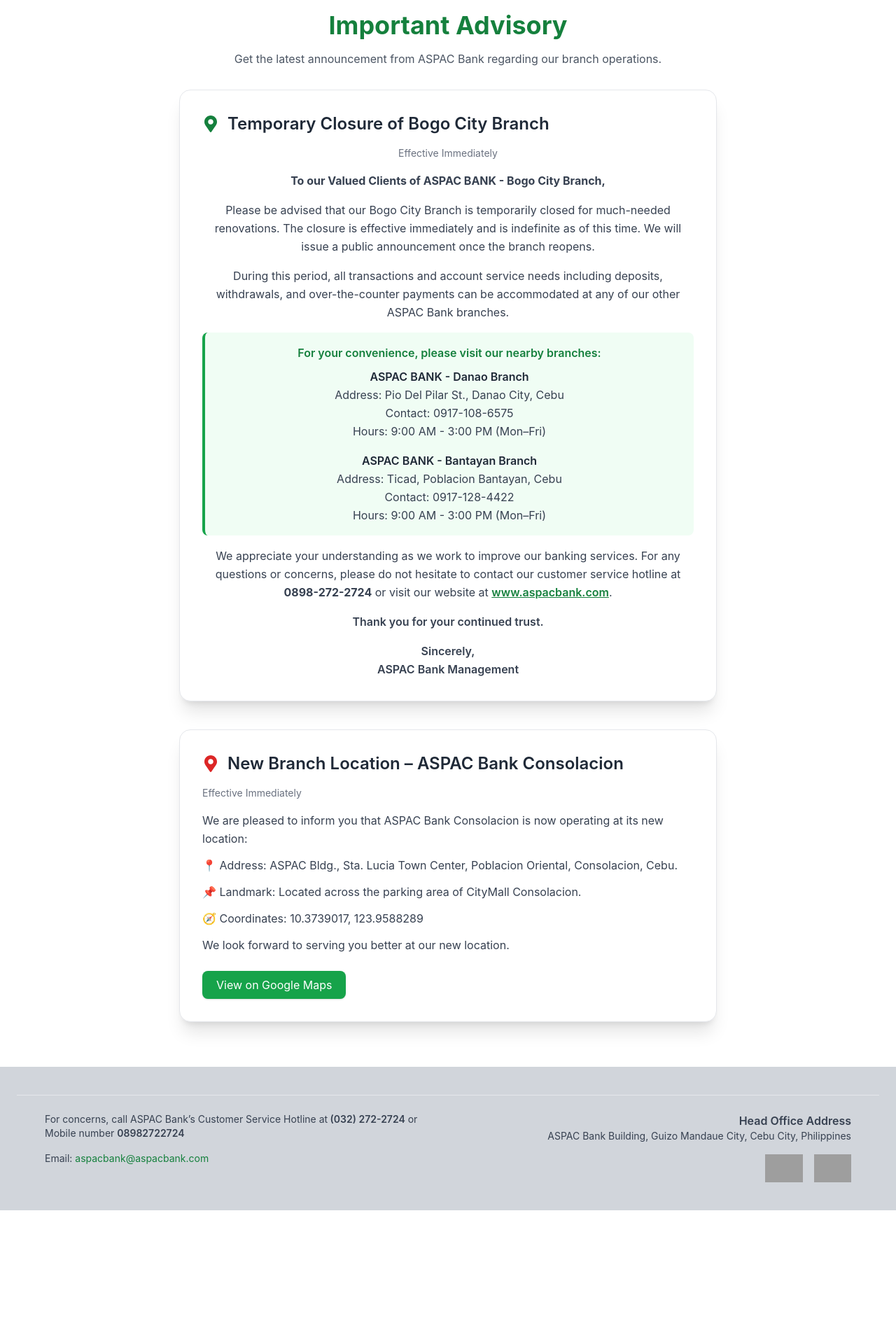
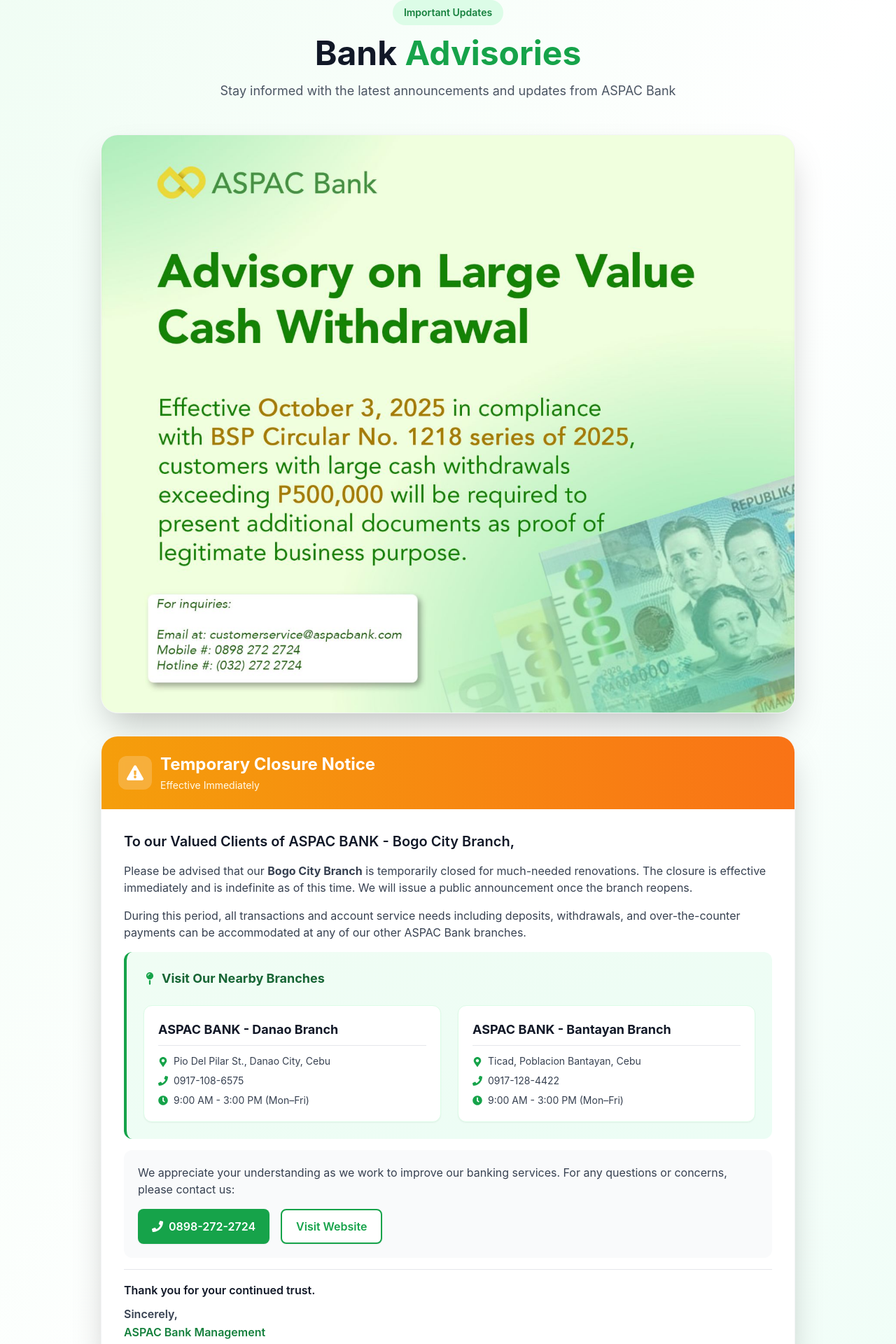
Before and after one commit to Christian-aspacbank/aspacbank, a React (Create React App) app: page /advisories in a window 1280 px wide. Shown: the part 120-2040 px from the top of the page at 70% size. Before the commit the page ends 1849 px from the top, so only its background shows below. Built offline with nearby package versions, Linux system fonts and the light colour scheme; grey boxes are pictures that could not be loaded.

Commit message:
advisory added
advisory added - large value cash withdrawal

```diff
--- a/src/Pages/Advisories.tsx
+++ b/src/Pages/Advisories.tsx
@@ -1,6 +1,12 @@
 import React from "react";
 import { motion } from "framer-motion";
-import { FaMapMarkerAlt } from "react-icons/fa";
+import {
+  FaMapMarkerAlt,
+  FaExclamationTriangle,
+  FaPhone,
+  FaClock,
+  FaMapPin,
+} from "react-icons/fa";
 
 type Advisory = {
   title: string;
@@ -31,144 +37,237 @@
   const { title, date, content, Icon, iconColor, googleMapsUrl } = advisory;
 
   return (
+    <div className="min-h-screen bg-gradient-to-br from-green-50 via-white to-emerald-50">
       <motion.div
         initial={{ opacity: 0 }}
         animate={{ opacity: 1 }}
         transition={{ duration: 0.8 }}
-      className="container mx-auto px-4 py-16"
+        className="container mx-auto px-4 py-12 max-w-5xl"
       >
+        {/* Header Section */}
         <motion.div
           initial={{ y: -30, opacity: 0 }}
           animate={{ y: 0, opacity: 1 }}
           transition={{ duration: 0.6 }}
-        className="text-center mb-10"
+          className="text-center mb-12"
         >
-        <h1 className="text-4xl font-bold text-green-700 mb-4">
-          Important Advisory
+          <div className="inline-block bg-green-100 text-green-700 px-4 py-2 rounded-full text-sm font-semibold mb-4">
+            Important Updates
+          </div>
+          <h1 className="text-5xl font-bold text-gray-900 mb-4">
+            Bank <span className="text-green-600">Advisories</span>
           </h1>
-        <p className="text-gray-600 max-w-2xl mx-auto mb-8">
-          Get the latest announcement from ASPAC Bank regarding our branch
-          operations.
+          <p className="text-gray-600 text-lg max-w-2xl mx-auto">
+            Stay informed with the latest announcements and updates from ASPAC
+            Bank
           </p>
+        </motion.div>
 
-        {/* --- Advisory Card (Same Design as New Branch Location) --- */}
+        {/* Hero Image Card */}
+        <motion.div
+          initial={{ opacity: 0, y: 20 }}
+          animate={{ opacity: 1, y: 0 }}
+          transition={{ duration: 0.6, delay: 0.1 }}
+          className="mb-8"
+        >
+          <div className="bg-white rounded-3xl shadow-2xl overflow-hidden border border-gray-100">
+            <img
+              src="/advisory_on_large_cash_withdrawal.jpg"
+              alt="Advisory on Large Cash Withdrawal"
+              className="w-full h-auto object-cover"
+            />
+          </div>
+        </motion.div>
+
+        {/* Bogo City Closure Advisory */}
         <motion.div
           initial={{ scale: 0.95, opacity: 0 }}
           animate={{ scale: 1, opacity: 1 }}
-          transition={{ duration: 0.6, delay: 0.1 }}
-          className="bg-white p-8 rounded-2xl shadow-xl max-w-3xl mx-auto border border-gray-200 mb-8"
+          transition={{ duration: 0.6, delay: 0.2 }}
+          className="bg-white rounded-3xl shadow-2xl overflow-hidden border border-gray-100 mb-8"
         >
-          <div className="flex items-center mb-4">
-            <Icon className="text-2xl mr-3 text-green-700" />
-            <h2 className="text-2xl font-semibold text-gray-800">
-              Temporary Closure of Bogo City Branch
-            </h2>
-          </div>
-
-          <p className="text-sm text-gray-500 mb-4">Effective Immediately</p>
-
-          <div className="text-gray-700 text-base leading-relaxed space-y-4">
-            <p>
-              <strong>
-                To our Valued Clients of ASPAC BANK - Bogo City Branch,
-              </strong>
-            </p>
-            <p>
-              Please be advised that our Bogo City Branch is temporarily closed
-              for much-needed renovations. The closure is effective immediately
-              and is indefinite as of this time. We will issue a public
-              announcement once the branch reopens.
-            </p>
-            <p>
-              During this period, all transactions and account service needs
-              including deposits, withdrawals, and over-the-counter payments can
-              be accommodated at any of our other ASPAC Bank branches.
-            </p>
-
-            <div className="border-l-4 border-green-600 bg-green-50 p-4 rounded-lg">
-              <p className="font-semibold text-green-700 mb-2">
-                For your convenience, please visit our nearby branches:
-              </p>
-
-              <div className="space-y-4">
-                <div>
-                  <p className="font-semibold text-gray-800">
-                    ASPAC BANK - Danao Branch
-                  </p>
-                  <p>Address: Pio Del Pilar St., Danao City, Cebu</p>
-                  <p>Contact: 0917-108-6575</p>
-                  <p>Hours: 9:00 AM - 3:00 PM (Mon–Fri)</p>
+          {/* Header with gradient */}
+          <div className="bg-gradient-to-r from-amber-500 to-orange-500 p-6">
+            <div className="flex items-center gap-3 text-white">
+              <div className="bg-white/20 p-3 rounded-xl backdrop-blur-sm">
+                <FaExclamationTriangle className="text-2xl" />
               </div>
               <div>
-                  <p className="font-semibold text-gray-800">
-                    ASPAC BANK - Bantayan Branch
+                <h2 className="text-2xl font-bold">Temporary Closure Notice</h2>
+                <p className="text-amber-50 text-sm mt-1">
+                  Effective Immediately
                 </p>
-                  <p>Address: Ticad, Poblacion Bantayan, Cebu</p>
-                  <p>Contact: 0917-128-4422</p>
-                  <p>Hours: 9:00 AM - 3:00 PM (Mon–Fri)</p>
               </div>
             </div>
           </div>
 
-            <p>
-              We appreciate your understanding as we work to improve our banking
-              services. For any questions or concerns, please do not hesitate to
-              contact our customer service hotline at{" "}
-              <strong>0898-272-2724</strong> or visit our website at{" "}
+          {/* Content */}
+          <div className="p-8">
+            <div className="text-gray-700 space-y-4 leading-relaxed">
+              <p className="text-xl font-semibold text-gray-900">
+                To our Valued Clients of ASPAC BANK - Bogo City Branch,
+              </p>
+
+              <p className="text-base">
+                Please be advised that our <strong>Bogo City Branch</strong> is
+                temporarily closed for much-needed renovations. The closure is
+                effective immediately and is indefinite as of this time. We will
+                issue a public announcement once the branch reopens.
+              </p>
+
+              <p className="text-base">
+                During this period, all transactions and account service needs
+                including deposits, withdrawals, and over-the-counter payments
+                can be accommodated at any of our other ASPAC Bank branches.
+              </p>
+
+              {/* Alternative Branches */}
+              <div className="bg-gradient-to-br from-green-50 to-emerald-50 border-l-4 border-green-600 rounded-xl p-6 mt-6">
+                <p className="font-bold text-green-800 text-lg mb-6 flex items-center gap-2">
+                  <FaMapPin className="text-green-600" />
+                  Visit Our Nearby Branches
+                </p>
+
+                <div className="grid md:grid-cols-2 gap-6">
+                  {/* Danao Branch */}
+                  <div className="bg-white rounded-xl p-5 shadow-sm border border-green-100">
+                    <p className="font-bold text-gray-900 text-lg mb-3 pb-2 border-b border-gray-200">
+                      ASPAC BANK - Danao Branch
+                    </p>
+                    <div className="space-y-2 text-sm">
+                      <div className="flex items-start gap-2">
+                        <FaMapMarkerAlt className="text-green-600 mt-1 flex-shrink-0" />
+                        <p className="text-gray-700">
+                          Pio Del Pilar St., Danao City, Cebu
+                        </p>
+                      </div>
+                      <div className="flex items-center gap-2">
+                        <FaPhone className="text-green-600 flex-shrink-0" />
+                        <p className="text-gray-700">0917-108-6575</p>
+                      </div>
+                      <div className="flex items-center gap-2">
+                        <FaClock className="text-green-600 flex-shrink-0" />
+                        <p className="text-gray-700">
+                          9:00 AM - 3:00 PM (Mon–Fri)
+                        </p>
+                      </div>
+                    </div>
+                  </div>
+
+                  {/* Bantayan Branch */}
+                  <div className="bg-white rounded-xl p-5 shadow-sm border border-green-100">
+                    <p className="font-bold text-gray-900 text-lg mb-3 pb-2 border-b border-gray-200">
+                      ASPAC BANK - Bantayan Branch
+                    </p>
+                    <div className="space-y-2 text-sm">
+                      <div className="flex items-start gap-2">
+                        <FaMapMarkerAlt className="text-green-600 mt-1 flex-shrink-0" />
+                        <p className="text-gray-700">
+                          Ticad, Poblacion Bantayan, Cebu
+                        </p>
+                      </div>
+                      <div className="flex items-center gap-2">
+                        <FaPhone className="text-green-600 flex-shrink-0" />
+                        <p className="text-gray-700">0917-128-4422</p>
+                      </div>
+                      <div className="flex items-center gap-2">
+                        <FaClock className="text-green-600 flex-shrink-0" />
+                        <p className="text-gray-700">
+                          9:00 AM - 3:00 PM (Mon–Fri)
+                        </p>
+                      </div>
+                    </div>
+                  </div>
+                </div>
+              </div>
+
+              {/* Contact Info */}
+              <div className="bg-gray-50 rounded-xl p-5 mt-6">
+                <p className="text-base text-gray-700">
+                  We appreciate your understanding as we work to improve our
+                  banking services. For any questions or concerns, please
+                  contact us:
+                </p>
+                <div className="flex flex-wrap gap-4 mt-4">
+                  <a
+                    href="tel:0898-272-2724"
+                    className="inline-flex items-center gap-2 bg-green-600 hover:bg-green-700 text-white px-5 py-2.5 rounded-lg font-semibold transition shadow-sm"
+                  >
+                    <FaPhone />
+                    0898-272-2724
+                  </a>
                   <a
                     href="https://www.aspacbank.com"
                     target="_blank"
                     rel="noopener noreferrer"
-                className="text-green-700 font-semibold underline"
+                    className="inline-flex items-center gap-2 bg-white hover:bg-gray-50 text-green-600 border-2 border-green-600 px-5 py-2.5 rounded-lg font-semibold transition shadow-sm"
                   >
-                www.aspacbank.com
+                    Visit Website
                   </a>
-              .
+                </div>
+              </div>
+
+              <div className="border-t border-gray-200 pt-4 mt-6">
+                <p className="font-semibold text-gray-900">
+                  Thank you for your continued trust.
                 </p>
-
-            <p className="font-semibold">Thank you for your continued trust.</p>
-            <p className="font-semibold">
+                <p className="font-semibold text-gray-700 mt-2">
                   Sincerely,
                   <br />
-              ASPAC Bank Management
+                  <span className="text-green-700">ASPAC Bank Management</span>
                 </p>
               </div>
-        </motion.div>
-        {/* --- End Advisory Card --- */}
+            </div>
+          </div>
         </motion.div>
 
+        {/* Consolacion New Location Advisory */}
         <motion.div
           initial={{ scale: 0.95, opacity: 0 }}
           animate={{ scale: 1, opacity: 1 }}
-        transition={{ duration: 0.6, delay: 0.2 }}
-        className="bg-white p-8 rounded-2xl shadow-xl max-w-3xl mx-auto border"
+          transition={{ duration: 0.6, delay: 0.3 }}
+          className="bg-white rounded-3xl shadow-2xl overflow-hidden border border-gray-100"
         >
-        <div className="flex items-center mb-4">
-          <Icon className={`text-2xl mr-3 ${iconColor}`} />
-          <h2 className="text-2xl font-semibold text-gray-800">{title}</h2>
+          {/* Header with gradient */}
+          <div className="bg-gradient-to-r from-green-600 to-emerald-600 p-6">
+            <div className="flex items-center gap-3 text-white">
+              <div className="bg-white/20 p-3 rounded-xl backdrop-blur-sm">
+                <Icon className="text-2xl" />
               </div>
-        <p className="text-sm text-gray-500 mb-4">{date}</p>
+              <div>
+                <h2 className="text-2xl font-bold">{title}</h2>
+                <p className="text-green-50 text-sm mt-1">{date}</p>
+              </div>
+            </div>
+          </div>
 
-        <div className="text-gray-700 text-base leading-relaxed space-y-3">
+          {/* Content */}
+          <div className="p-8">
+            <div className="text-gray-700 space-y-4 leading-relaxed">
               {content.map((paragraph, index) => (
-            <p key={index}>{paragraph}</p>
+                <p key={index} className="text-base">
+                  {paragraph}
+                </p>
               ))}
             </div>
 
             {googleMapsUrl && (
-          <div className="mt-6">
+              <div className="mt-8 pt-6 border-t border-gray-200">
                 <a
                   href={googleMapsUrl}
                   target="_blank"
                   rel="noopener noreferrer"
-              className="inline-block bg-green-600 hover:bg-green-700 text-white px-5 py-2 rounded-lg shadow transition"
+                  className="inline-flex items-center gap-2 bg-green-600 hover:bg-green-700 text-white px-6 py-3 rounded-xl font-semibold shadow-lg hover:shadow-xl transition transform hover:scale-105"
                 >
+                  <FaMapMarkerAlt />
                   View on Google Maps
                 </a>
               </div>
             )}
+          </div>
         </motion.div>
       </motion.div>
+    </div>
   );
 };
 
```
Also changed, not shown: public/advisory_on_large_cash_withdrawal.jpg (added). Lines whose indentation alone changed are shown as unchanged.
